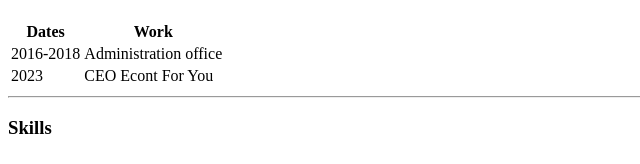
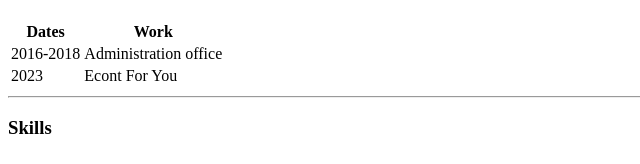
Before and after one commit to dutuvlad22/cv, a plain HTML site: page index.html in a window 1280 px wide. Shown: the part 429-593 px from the top of the page, 0-640 px from the left. Drawn offline with Linux system fonts and the light colour scheme.

Commit message:
Update index.html

```diff
--- a/index.html
+++ b/index.html
@@ -47,7 +47,7 @@
     </tr>
     <tr>
         <td>2023</td>
-        <td>CEO Econt For You</td>
+        <td>Econt For You</td>
     </tr>
 </table>
 <hr>
```
